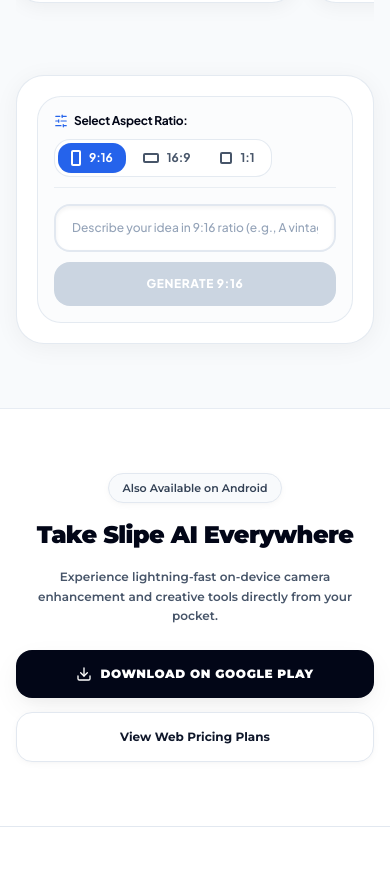
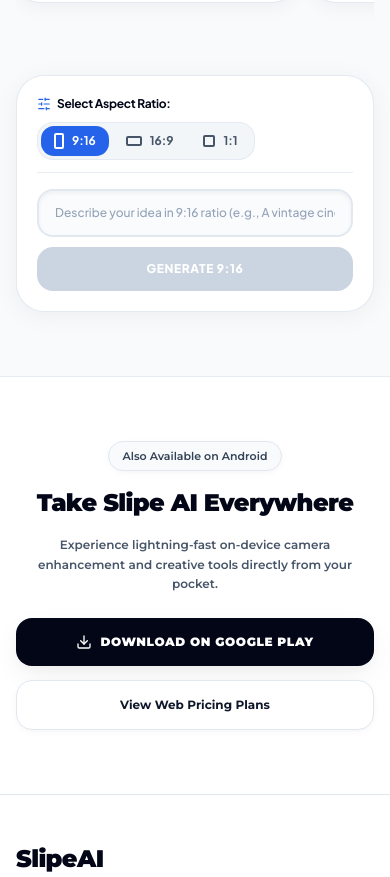
Before and after one commit to Sreerag111/slipeaiwebsite2, a Next.js app: page / in a window 390 px wide. Shown: the part 2974-3851 px from the top of the page. Built offline with nearby package versions, Linux system fonts and the light colour scheme.

Commit message:
Remove inner container from prompt input, keeping only outer container

```diff
--- a/components/AIImageCreation.tsx
+++ b/components/AIImageCreation.tsx
@@ -442,10 +442,10 @@ export function AIImageCreation({ onStartEnhancing }: AIImageCreationProps) {
             </div>
           ) : null}
 
-          {/* Bottom Prompt Bar: "Describe your image" with Aspect Ratio selector directly above */}
-          <div className="rounded-[24px] sm:rounded-[28px] border border-slate-200/90 bg-slate-50/60 p-4 sm:p-6 space-y-4">
+          {/* Aspect Ratio Selector & Prompt Input (directly inside the outer container) */}
+          <div className="space-y-4">
             {/* Aspect Ratio Selector (Above "Describe your image") */}
-            <div className="flex flex-col sm:flex-row sm:items-center justify-between gap-2.5 pb-2.5 border-b border-slate-200/70 font-display">
+            <div className="flex flex-col sm:flex-row sm:items-center justify-between gap-2.5 pb-3 border-b border-slate-200/80 font-display">
               <div className="flex items-center gap-2">
                 <span className="text-xs sm:text-sm font-bold text-slate-950 tracking-tight flex items-center gap-1.5">
                   <SlidersHorizontal className="w-3.5 h-3.5 text-blue-600" />
@@ -457,7 +457,7 @@ export function AIImageCreation({ onStartEnhancing }: AIImageCreationProps) {
               </div>
 
               {/* Functional Aspect Ratio Options */}
-              <div className="inline-flex items-center gap-1.5 p-1 bg-white border border-slate-200/90 rounded-2xl shadow-xs self-start sm:self-auto">
+              <div className="inline-flex items-center gap-1.5 p-1 bg-slate-100/90 border border-slate-200/80 rounded-2xl shadow-xs self-start sm:self-auto">
                 {/* 9:16 Ratio Button */}
                 <button
                   type="button"
@@ -465,7 +465,7 @@ export function AIImageCreation({ onStartEnhancing }: AIImageCreationProps) {
                   className={`flex items-center gap-2 px-3 sm:px-3.5 py-1.5 rounded-xl text-xs font-bold font-display transition-all ${
                     aspectRatio === '9:16'
                       ? 'bg-blue-600 text-white shadow-sm ring-1 ring-blue-600'
-                      : 'text-slate-600 hover:text-slate-950 hover:bg-slate-100'
+                      : 'text-slate-600 hover:text-slate-950 hover:bg-white/80'
                   }`}
                   title="9:16 Vertical Portrait (1024x1792) - Reels, Stories & Mobile Wallpaper"
                 >
@@ -483,7 +483,7 @@ export function AIImageCreation({ onStartEnhancing }: AIImageCreationProps) {
                   className={`flex items-center gap-2 px-3 sm:px-3.5 py-1.5 rounded-xl text-xs font-bold font-display transition-all ${
                     aspectRatio === '16:9'
                       ? 'bg-blue-600 text-white shadow-sm ring-1 ring-blue-600'
-                      : 'text-slate-600 hover:text-slate-950 hover:bg-slate-100'
+                      : 'text-slate-600 hover:text-slate-950 hover:bg-white/80'
                   }`}
                   title="16:9 Widescreen Landscape (1792x1024) - Cinematic, Banner & Desktop"
                 >
@@ -501,7 +501,7 @@ export function AIImageCreation({ onStartEnhancing }: AIImageCreationProps) {
                   className={`flex items-center gap-2 px-3 sm:px-3.5 py-1.5 rounded-xl text-xs font-bold font-display transition-all ${
                     aspectRatio === '1:1'
                       ? 'bg-blue-600 text-white shadow-sm ring-1 ring-blue-600'
-                      : 'text-slate-600 hover:text-slate-950 hover:bg-slate-100'
+                      : 'text-slate-600 hover:text-slate-950 hover:bg-white/80'
                   }`}
                   title="1:1 Square (1024x1024) - Profile Avatar & Square Post"
                 >
@@ -529,7 +529,7 @@ export function AIImageCreation({ onStartEnhancing }: AIImageCreationProps) {
                   }}
                   disabled={isGenerating}
                   placeholder={`Describe your idea in ${aspectRatio} ratio (e.g., A vintage cinematic portrait with warm golden hour lighting)...`}
-                  className="w-full bg-white border-2 border-slate-200 focus:border-blue-600 focus:ring-4 focus:ring-blue-500/10 px-4 sm:px-5 py-3.5 rounded-2xl text-xs sm:text-sm text-slate-950 font-display font-medium placeholder-slate-400 outline-none transition-all shadow-inner"
+                  className="w-full bg-slate-50/70 border-2 border-slate-200 focus:bg-white focus:border-blue-600 focus:ring-4 focus:ring-blue-500/10 px-4 sm:px-5 py-3.5 rounded-2xl text-xs sm:text-sm text-slate-950 font-display font-medium placeholder-slate-400 outline-none transition-all shadow-inner"
                 />
               </div>
 
```
